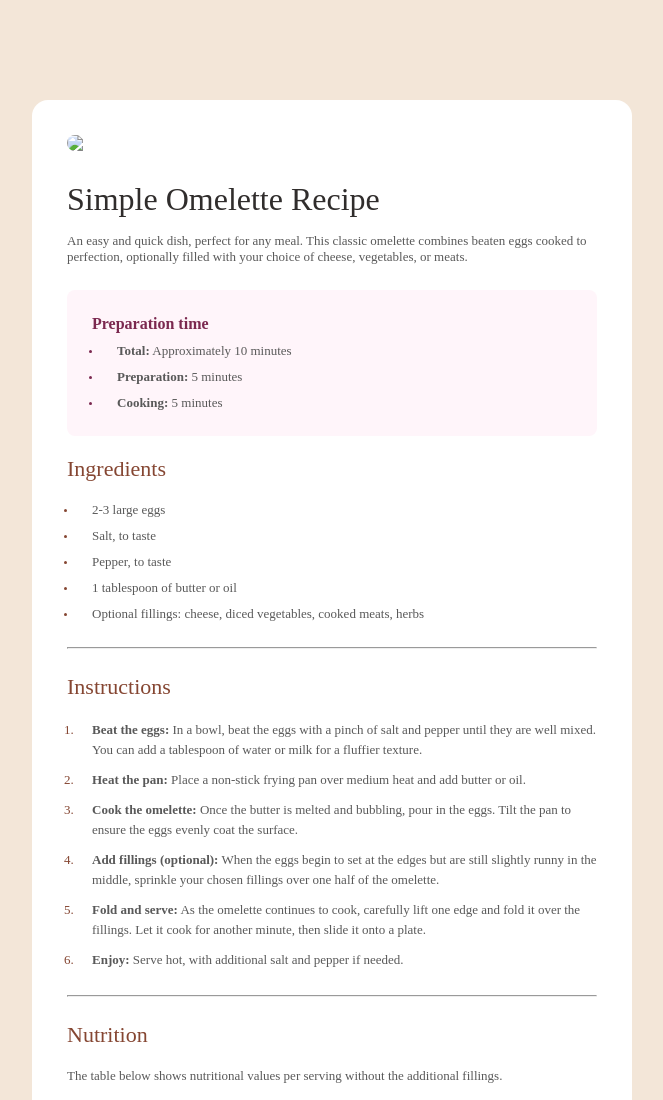
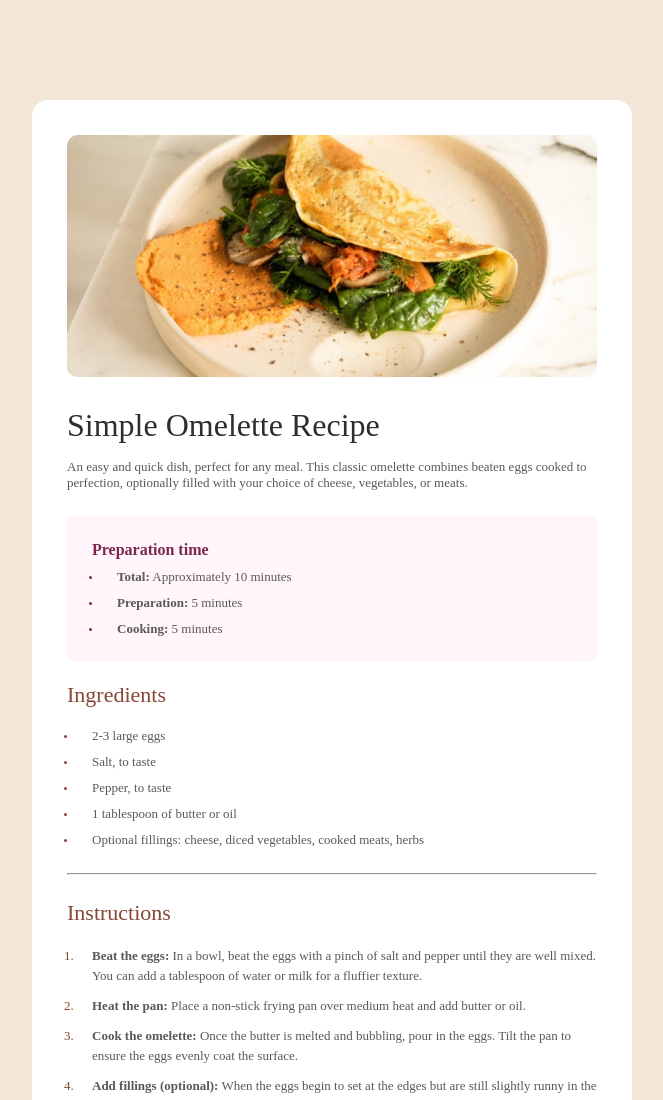
Before and after one commit to amank037/recipe-page, a plain HTML site: page index.html in a window 1280 px wide. Shown: the top 1100 px of the page, without its empty margins (308-971 px from the left). Drawn offline with Linux system fonts and the light colour scheme; the site is published under a folder, as on GitHub Pages, so addresses that start at the root find nothing.

Commit message:
Update index.html

```diff
--- a/index.html
+++ b/index.html
@@ -12,7 +12,7 @@
 </head>
 <body>
   <div class="container">
-    <img src="/assets/images/image-omelette.jpeg" id="objectImg">
+    <img src="./assets/images/image-omelette.jpeg" id="objectImg">
 
     <p id="title">Simple Omelette Recipe</p>
 
```
